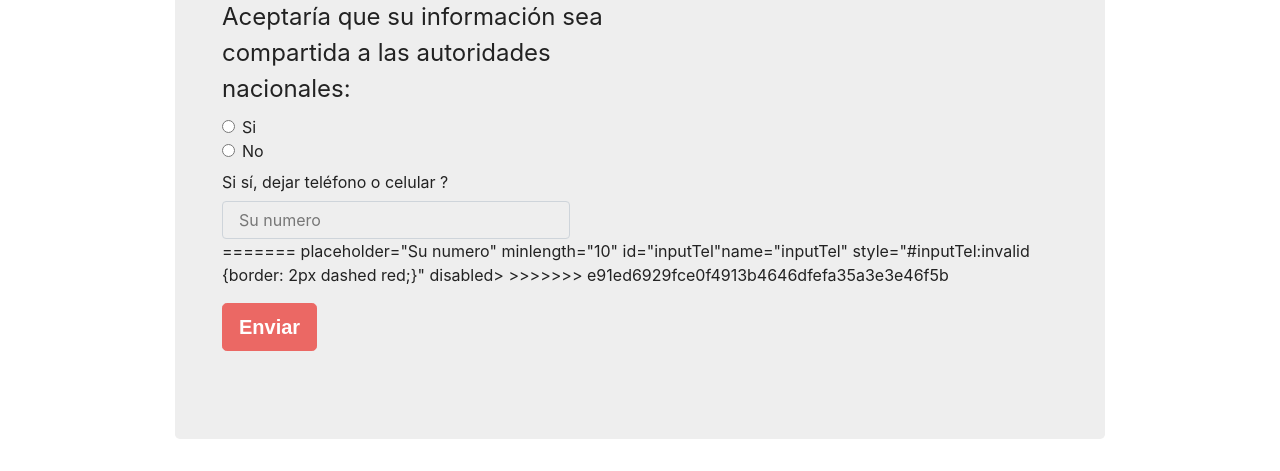
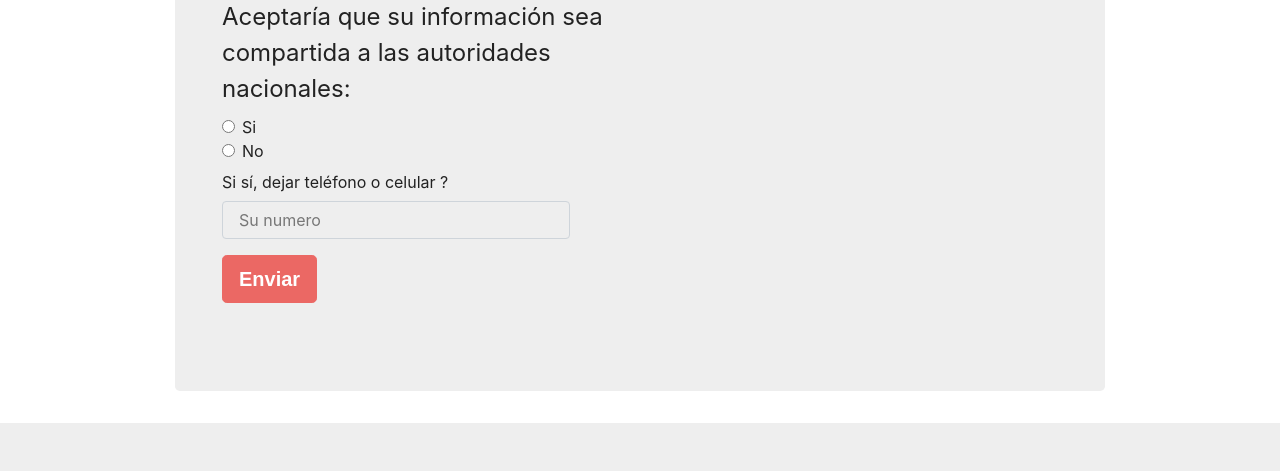
Before and after one commit to Marco8301/QT-Cov19-OS, a PHP site: page / in a window 1280 px wide. Shown: the part 1693-2164 px from the top of the page. After the commit the page ends 2116 px from the top, so only its background shows below. Run offline with PHP 8.4, Linux system fonts and the light colour scheme; some libraries are stand-ins or nearby versions; some web fonts are replaced.

```diff
--- a/index.php
+++ b/index.php
@@ -273,11 +273,7 @@ $inputIP = $_SERVER['REMOTE_ADDR'];
                                     <label class="col-form-label" for="inputTel">Si sí, dejar teléfono o celular
                                         ?</label>
                                     <input required type="number" class="form-control col-xs-12 col-sm-9 col-md-5"
-<<<<<<< HEAD
-                                        placeholder="Su numero" id="inputTel" name="inputTel" disabled>
-=======
                                         placeholder="Su numero" minlength="10" id="inputTel"name="inputTel" style="#inputTel:invalid {border: 2px dashed red;}" disabled>
->>>>>>> e91ed6929fce0f4913b4646dfefa35a3e3e46f5b
 
                                 </div>
                             </fieldset>
--- a/js/geoloc.js
+++ b/js/geoloc.js
@@ -36,7 +36,7 @@ document.addEventListener('DOMContentLoaded', () => {
     if (navigator.geolocation) {
         navigator.geolocation.getCurrentPosition(function (position) {
             console.log(position);
-            $.get('https://maps.googleapis.com/maps/api/geocode/json?latlng=' + position.coords.latitude + ',' + position.coords.longitude + ' & key=AIzaSyA9VCeYTBLZprpSfqWOtlw - j9rQUVTsCzg', function (data) {
+            $.get('https://maps.googleapis.com/maps/api/geocode/json?latlng=' + position.coords.latitude + ',' + position.coords.longitude + "&key=AIzaSyA9VCeYTBLZprpSfqWOtlw - j9rQUVTsCzg", function (data) {
                 GeolocInput(data, position)
 
             })
```
